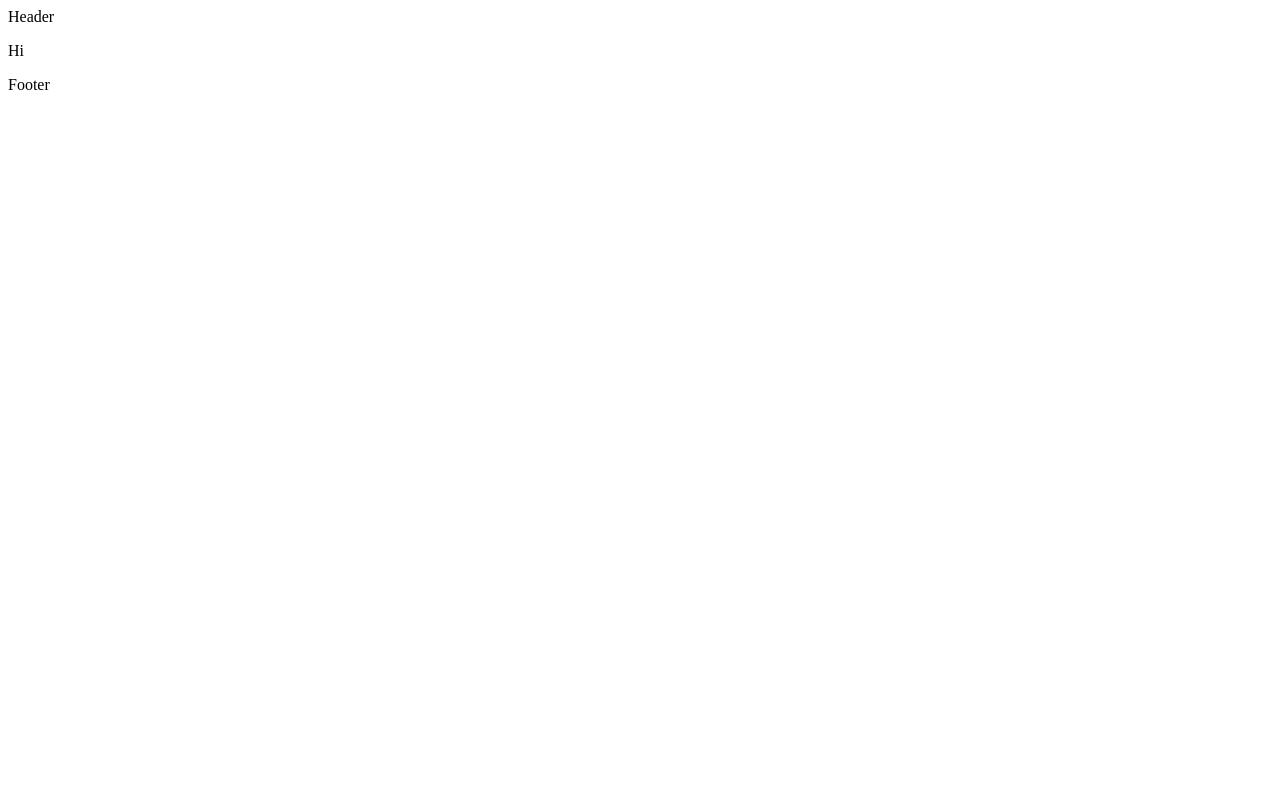
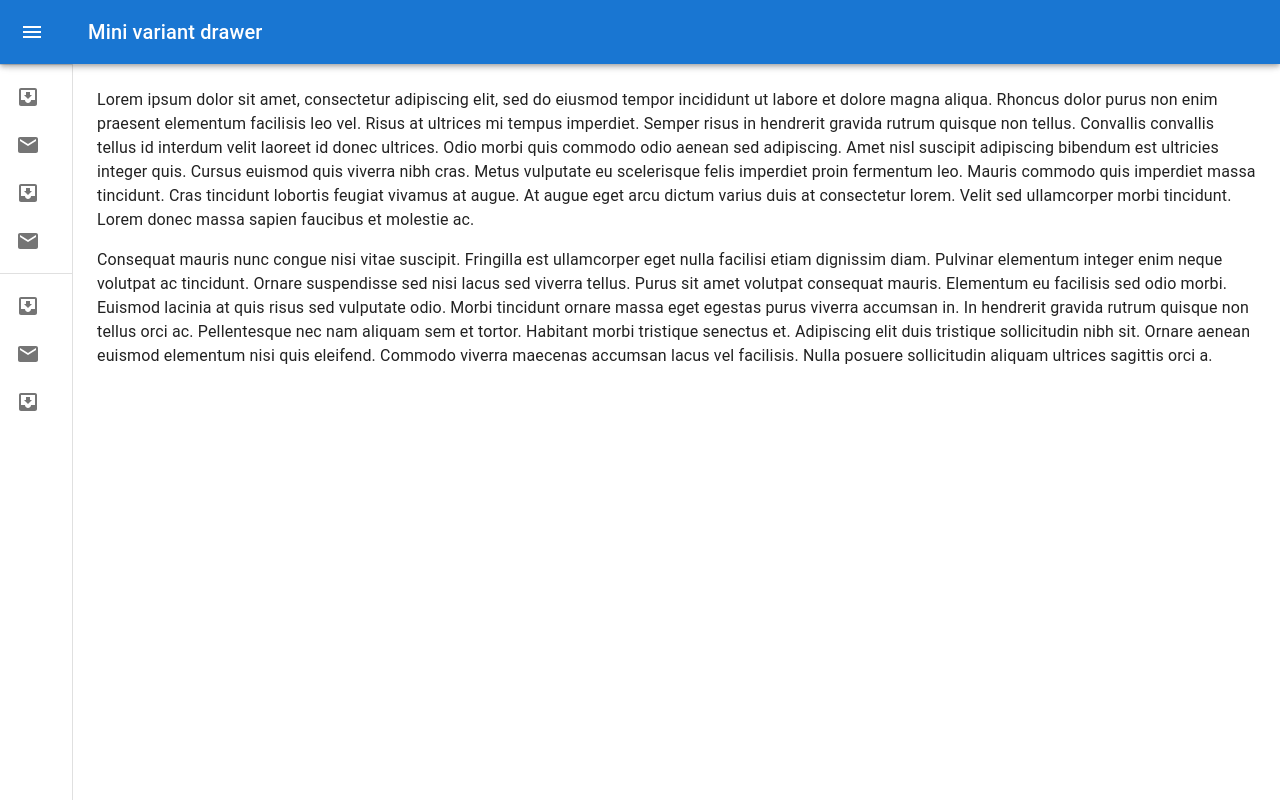
Before and after one commit to OmarThinks/Cantiin-React-MaterialUI, a Next.js app in the folder Cantiin-React-MaterialUI/: page / in a window 1280 px wide. Built offline with nearby package versions, Linux system fonts and the light colour scheme.

Commit message:
Preparing a Drawer Layout

```diff
--- a/Cantiin-React-MaterialUI/src/components/Layout.tsx
+++ b/Cantiin-React-MaterialUI/src/components/Layout.tsx
@@ -1,3 +1,5 @@
+/*
+
 import React from "react";
 
 export default function Layout({ children }) {
@@ -9,3 +11,199 @@ export default function Layout({ children }) {
       </>
     )
   }
+
+  */
+
+
+
+
+
+
+
+
+
+
+
+  import * as React from 'react';
+import { styled, useTheme } from '@mui/material/styles';
+import Box from '@mui/material/Box';
+import MuiDrawer from '@mui/material/Drawer';
+import MuiAppBar from '@mui/material/AppBar';
+import Toolbar from '@mui/material/Toolbar';
+import List from '@mui/material/List';
+import CssBaseline from '@mui/material/CssBaseline';
+import Typography from '@mui/material/Typography';
+import Divider from '@mui/material/Divider';
+import IconButton from '@mui/material/IconButton';
+import MenuIcon from '@mui/icons-material/Menu';
+import ChevronLeftIcon from '@mui/icons-material/ChevronLeft';
+import ChevronRightIcon from '@mui/icons-material/ChevronRight';
+import ListItem from '@mui/material/ListItem';
+import ListItemIcon from '@mui/material/ListItemIcon';
+import ListItemText from '@mui/material/ListItemText';
+import InboxIcon from '@mui/icons-material/MoveToInbox';
+import MailIcon from '@mui/icons-material/Mail';
+
+const drawerWidth = 240;
+
+const openedMixin = (theme) => ({
+  width: drawerWidth,
+  transition: theme.transitions.create('width', {
+    easing: theme.transitions.easing.sharp,
+    duration: theme.transitions.duration.enteringScreen,
+  }),
+  overflowX: 'hidden',
+});
+
+const closedMixin = (theme) => ({
+  transition: theme.transitions.create('width', {
+    easing: theme.transitions.easing.sharp,
+    duration: theme.transitions.duration.leavingScreen,
+  }),
+  overflowX: 'hidden',
+  width: `calc(${theme.spacing(7)} + 1px)`,
+  [theme.breakpoints.up('sm')]: {
+    width: `calc(${theme.spacing(9)} + 1px)`,
+  },
+});
+
+const DrawerHeader = styled('div')(({ theme }) => ({
+  display: 'flex',
+  alignItems: 'center',
+  justifyContent: 'flex-end',
+  padding: theme.spacing(0, 1),
+  // necessary for content to be below app bar
+  ...theme.mixins.toolbar,
+}));
+
+const AppBar = styled(MuiAppBar, {
+  shouldForwardProp: (prop) => prop !== 'open',
+})(({ theme, open }) => ({
+  zIndex: theme.zIndex.drawer + 1,
+  transition: theme.transitions.create(['width', 'margin'], {
+    easing: theme.transitions.easing.sharp,
+    duration: theme.transitions.duration.leavingScreen,
+  }),
+  ...(open && {
+    marginLeft: drawerWidth,
+    width: `calc(100% - ${drawerWidth}px)`,
+    transition: theme.transitions.create(['width', 'margin'], {
+      easing: theme.transitions.easing.sharp,
+      duration: theme.transitions.duration.enteringScreen,
+    }),
+  }),
+}));
+
+const Drawer = styled(MuiDrawer, { shouldForwardProp: (prop) => prop !== 'open' })(
+  ({ theme, open }) => ({
+    width: drawerWidth,
+    flexShrink: 0,
+    whiteSpace: 'nowrap',
+    boxSizing: 'border-box',
+    ...(open && {
+      ...openedMixin(theme),
+      '& .MuiDrawer-paper': openedMixin(theme),
+    }),
+    ...(!open && {
+      ...closedMixin(theme),
+      '& .MuiDrawer-paper': closedMixin(theme),
+    }),
+  }),
+);
+
+export default function Layout() {
+  const theme = useTheme();
+  const [open, setOpen] = React.useState(false);
+
+  const handleDrawerOpen = () => {
+    setOpen(true);
+  };
+
+  const handleDrawerClose = () => {
+    setOpen(false);
+  };
+
+  return (
+    <Box sx={{ display: 'flex' }}>
+      <CssBaseline />
+      <AppBar position="fixed" open={open}>
+        <Toolbar>
+          <IconButton
+            color="inherit"
+            aria-label="open drawer"
+            onClick={handleDrawerOpen}
+            edge="start"
+            sx={{
+              marginRight: '36px',
+              ...(open && { display: 'none' }),
+            }}
+          >
+            <MenuIcon />
+          </IconButton>
+          <Typography variant="h6" noWrap component="div">
+            Mini variant drawer
+          </Typography>
+        </Toolbar>
+      </AppBar>
+      <Drawer variant="permanent" open={open}>
+        <DrawerHeader>
+          <IconButton onClick={handleDrawerClose}>
+            {theme.direction === 'rtl' ? <ChevronRightIcon /> : <ChevronLeftIcon />}
+          </IconButton>
+        </DrawerHeader>
+        <Divider />
+        <List>
+          {['Inbox', 'Starred', 'Send email', 'Drafts'].map((text, index) => (
+            <ListItem button key={text}>
+              <ListItemIcon>
+                {index % 2 === 0 ? <InboxIcon /> : <MailIcon />}
+              </ListItemIcon>
+              <ListItemText primary={text} />
+            </ListItem>
+          ))}
+        </List>
+        <Divider />
+        <List>
+          {['All mail', 'Trash', 'Spam'].map((text, index) => (
+            <ListItem button key={text}>
+              <ListItemIcon>
+                {index % 2 === 0 ? <InboxIcon /> : <MailIcon />}
+              </ListItemIcon>
+              <ListItemText primary={text} />
+            </ListItem>
+          ))}
+        </List>
+      </Drawer>
+      <Box component="main" sx={{ flexGrow: 1, p: 3 }}>
+        <DrawerHeader />
+        <Typography paragraph>
+          Lorem ipsum dolor sit amet, consectetur adipiscing elit, sed do eiusmod
+          tempor incididunt ut labore et dolore magna aliqua. Rhoncus dolor purus non
+          enim praesent elementum facilisis leo vel. Risus at ultrices mi tempus
+          imperdiet. Semper risus in hendrerit gravida rutrum quisque non tellus.
+          Convallis convallis tellus id interdum velit laoreet id donec ultrices.
+          Odio morbi quis commodo odio aenean sed adipiscing. Amet nisl suscipit
+          adipiscing bibendum est ultricies integer quis. Cursus euismod quis viverra
+          nibh cras. Metus vulputate eu scelerisque felis imperdiet proin fermentum
+          leo. Mauris commodo quis imperdiet massa tincidunt. Cras tincidunt lobortis
+          feugiat vivamus at augue. At augue eget arcu dictum varius duis at
+          consectetur lorem. Velit sed ullamcorper morbi tincidunt. Lorem donec massa
+          sapien faucibus et molestie ac.
+        </Typography>
+        <Typography paragraph>
+          Consequat mauris nunc congue nisi vitae suscipit. Fringilla est ullamcorper
+          eget nulla facilisi etiam dignissim diam. Pulvinar elementum integer enim
+          neque volutpat ac tincidunt. Ornare suspendisse sed nisi lacus sed viverra
+          tellus. Purus sit amet volutpat consequat mauris. Elementum eu facilisis
+          sed odio morbi. Euismod lacinia at quis risus sed vulputate odio. Morbi
+          tincidunt ornare massa eget egestas purus viverra accumsan in. In hendrerit
+          gravida rutrum quisque non tellus orci ac. Pellentesque nec nam aliquam sem
+          et tortor. Habitant morbi tristique senectus et. Adipiscing elit duis
+          tristique sollicitudin nibh sit. Ornare aenean euismod elementum nisi quis
+          eleifend. Commodo viverra maecenas accumsan lacus vel facilisis. Nulla
+          posuere sollicitudin aliquam ultrices sagittis orci a.
+        </Typography>
+      </Box>
+    </Box>
+  );
+}
```
